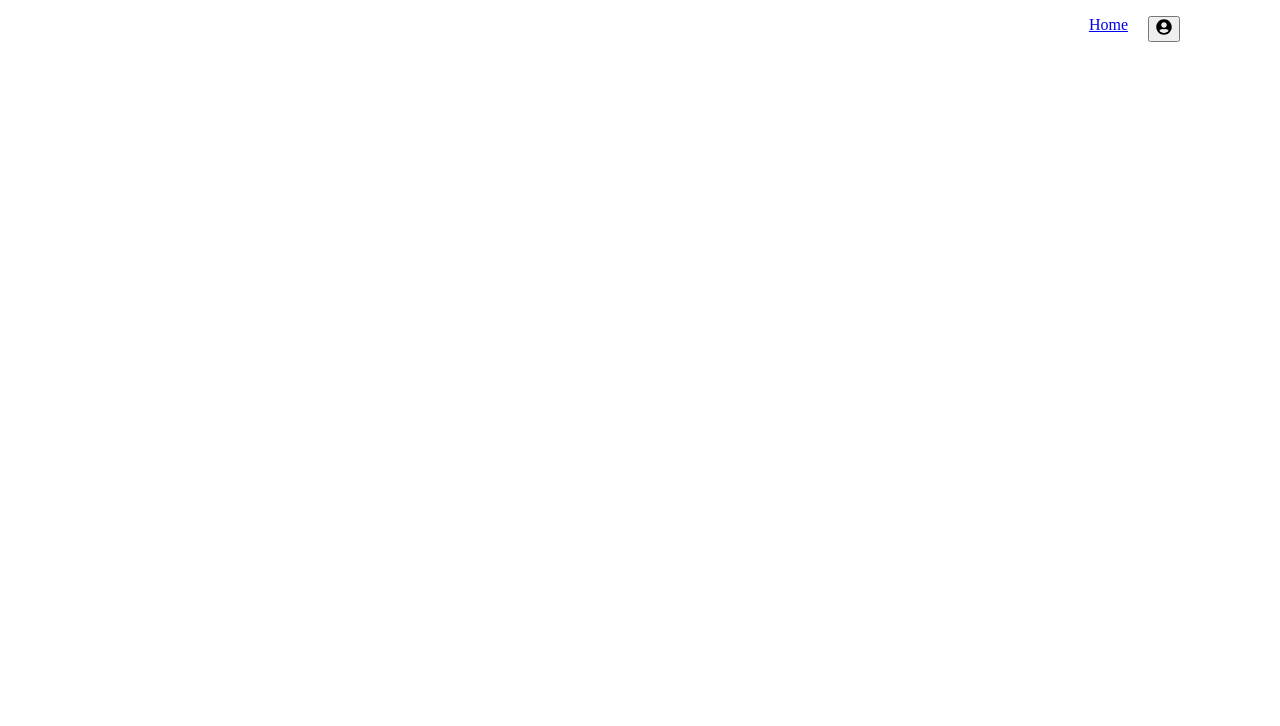
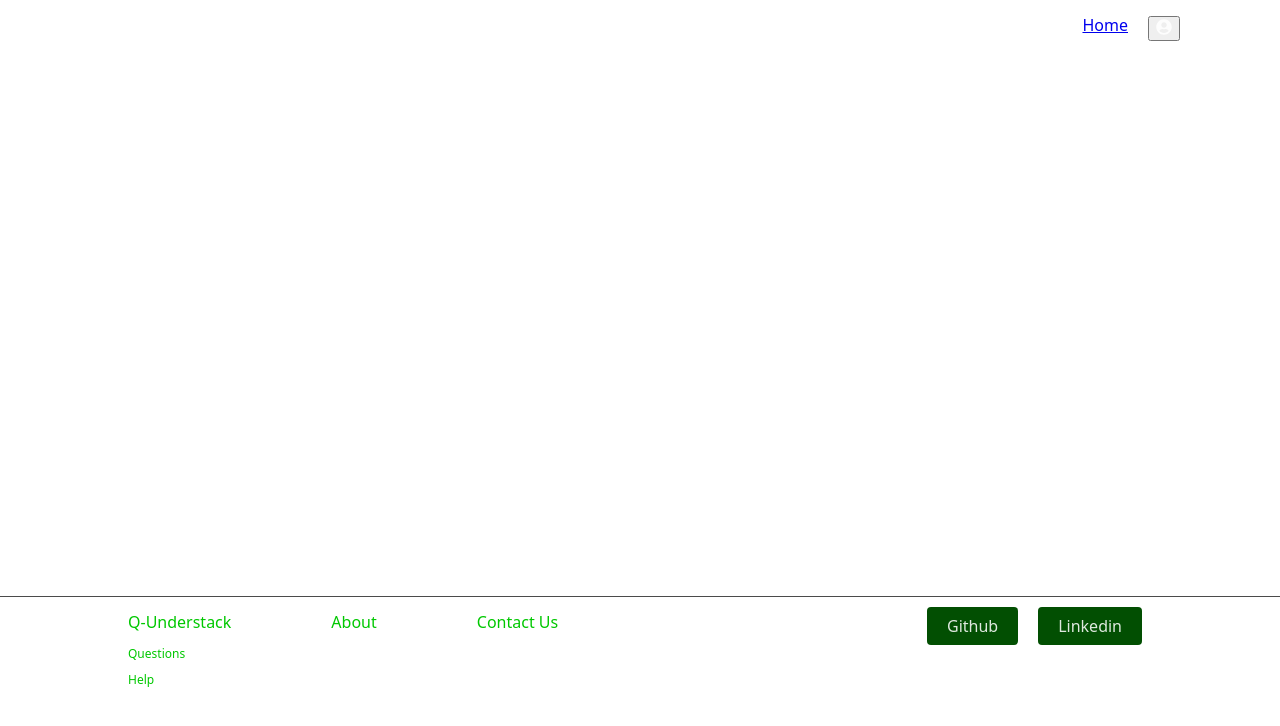
Before and after one commit to Sohna-AI/q-understack, a React (Vite) app in the folder react-vite/: page / in a window 1280 px wide. Shown: the top 726 px of the page. Built offline with nearby package versions, Linux system fonts and the light colour scheme; no server answers.

Commit message:
added auto light/dark mode, created css variables for reused values, created Footer component, adjusted Layout as needed

```diff
--- /dev/null
+++ b/react-vite/src/components/Footer/Footer.css
@@ -0,0 +1,39 @@
+footer {
+    border-top: 1px solid var(--border-color);
+    height: 200px;
+    margin-top: 100px;
+}
+
+footer>div {
+    display: flex;
+    justify-content: space-between;
+    width: 80vw;
+    margin: 0 auto;
+}
+
+footer #site_links {
+    color: var(--link-color);
+    display: flex;
+    gap: 100px;
+}
+
+footer #site_links p:hover {
+    color: rgb(0, 250, 0);
+}
+
+footer #site_links #sub_links {
+    font-size: 12px;
+}
+
+footer #social_links button {
+    border: none;
+    border-radius: .25rem;
+    background-color: var(--button-color);
+    cursor: pointer;
+    padding: 10px 20px;
+    margin: 10px;
+}
+
+footer #social_links button:hover {
+    background-color: var(--button-color-hover);
+}
--- /dev/null
+++ b/react-vite/src/components/Footer/Footer.jsx
@@ -0,0 +1,26 @@
+import './Footer.css';
+
+export default function Footer() {
+    return (
+        <footer>
+            <div>
+
+                <div id='site_links'>
+                    <div>
+                        <p>Q-Understack</p>
+                        <div id='sub_links'>
+                            <p>Questions</p>
+                            <p>Help</p>
+                        </div>
+                    </div>
+                    <p>About</p>
+                    <p>Contact Us</p>
+                </div>
+                <div id='social_links'>
+                    <button>Github</button>
+                    <button>Linkedin</button>
+                </div>
+            </div>
+        </footer>
+    )
+}
--- /dev/null
+++ b/react-vite/src/components/Footer/index.js
@@ -0,0 +1,3 @@
+import Footer from "./Footer";
+
+export default Footer;
--- a/react-vite/src/components/LandingPage/LandingPage.jsx
+++ b/react-vite/src/components/LandingPage/LandingPage.jsx
@@ -13,7 +13,7 @@ export default function LandingPage() {
     } else {
         content = (
             <QuestionListPage
-            // homePage={true}
+                homePage={true}
             />
         )
     }
--- a/react-vite/src/components/QuestionListPage/QuestionCard.jsx
+++ b/react-vite/src/components/QuestionListPage/QuestionCard.jsx
@@ -11,7 +11,6 @@ export default function QuestionCard({ title, details, tags, upVotes, downVotes,
             <div className="title-tags__container">
                 <h2>{title}</h2>
                 {!homePage && <p>{details}</p>}
-                {/* <div className="tag-author__container"> */}
                 <div className="tags__container">
                     {tags.map((tag) => {
                         return (
@@ -21,7 +20,6 @@ export default function QuestionCard({ title, details, tags, upVotes, downVotes,
                         )
                     })}
                 </div>
-                {/* </div> */}
                 <p className="author">{author.username}</p>
             </div>
         </div>
--- a/react-vite/src/components/QuestionListPage/QuestionListPage.css
+++ b/react-vite/src/components/QuestionListPage/QuestionListPage.css
@@ -1,6 +1,5 @@
 #question-card__container {
-    /* TODO Fix question card width */
-    width: 50vw;
+    width: var(--group-card-width);
     margin: 0 auto;
 }
 
@@ -11,7 +10,7 @@
 }
 
 #question-list__header button {
-    background-color: rgb(2, 79, 2);
+    background-color: var(--button-color);
     border: none;
     border-radius: .25rem;
     color: white;
@@ -21,17 +20,18 @@
 }
 
 #question-list__header button:hover {
-    background-color: rgb(0, 100, 0);
+    background-color: var(--button-color-hover);
 }
 
+
 .question-card {
-    border-top: 1px solid black;
+    border-top: 1px solid var(--border-color);
     display: flex;
     align-items: center;
 }
 
 .question-card:last-of-type {
-    border-bottom: 1px solid black;
+    border-bottom: 1px solid var(--border-color);
 }
 
 .question-card .votes-answers__container {
@@ -41,8 +41,9 @@
 }
 
 .question-card .votes-answers__container * {
-    margin: 0 15px;
+    margin: 2px 15px;
     font-weight: bold;
+    font-size: 12px;
     white-space: nowrap;
     /**^ Prevents Answer tag from wrapping when title is 2 lines */
 }
@@ -70,4 +71,5 @@
 
 .question-card .author {
     text-align: end;
+    width: calc(var(--group-card-width) - 150px);
 }
--- a/react-vite/src/components/QuestionListPage/QuestionListPage.jsx
+++ b/react-vite/src/components/QuestionListPage/QuestionListPage.jsx
@@ -35,8 +35,7 @@ function QuestionListPage({ homePage }) {
                                             key={question.id}
                                             title={question.title}
                                             details={question.details}
-                                            // tags={question.tags}
-                                            tags={[{ tag_name: 'hugging-face-transformers' }, { tag_name: 'machine-learning' }, { tag_name: 'large-language-model' }, { tag_name: 'virtual-machines' }, { tag_name: 'react-redux' }]}
+                                            tags={question.tags}
                                             upVotes={question.up_votes}
                                             downVotes={question.down_votes}
                                             numAnswers={question.num_answers}
--- /dev/null
+++ b/react-vite/src/components/Sidebar/Siderbar.jsx
@@ -0,0 +1,3 @@
+export default function Sidebar() {
+    return null;
+}
--- /dev/null
+++ b/react-vite/src/components/Sidebar/index.js
@@ -0,0 +1,3 @@
+import Sidebar from "./Siderbar";
+
+export default Sidebar;
--- a/react-vite/src/index.css
+++ b/react-vite/src/index.css
@@ -1 +1,40 @@
 /* TODO: Add sitewide styles */
+
+:root {
+    --border-color: rgb(75, 75, 75);
+    --button-color: rgb(2, 79, 2);
+    --button-color-hover: rgb(0, 100, 0);
+    --group-card-width: clamp(400px, 50vw, 800px);
+    --link-color: rgb(0, 200, 0);
+    color-scheme: light dark;
+    color: rgba(255, 255, 255, 0.87);
+    background-color: #1F1F1F;
+    font-family: system-ui, -apple-system, BlinkMacSystemFont, 'Segoe UI', Roboto, Oxygen, Ubuntu, Cantarell, 'Open Sans', 'Helvetica Neue', sans-serif;
+
+    font-synthesis: none;
+    text-rendering: optimizeLegibility;
+    -webkit-font-smoothing: antialiased;
+    -moz-osx-font-smoothing: grayscale;
+    -webkit-text-size-adjust: 100%;
+}
+
+/** Keeps Footer at bottom of page regardless of content
+**  without adding unnecessary height */
+#main_container {
+    min-height: calc(100vh - 320px);
+}
+
+#main__container {
+    display: flex;
+}
+
+@media (prefers-color-scheme: light) {
+    :root {
+        color: black;
+        background-color: #ffffff;
+    }
+
+    button {
+        color: rgba(255, 255, 255, 0.87);
+    }
+}
--- a/react-vite/src/router/Layout.jsx
+++ b/react-vite/src/router/Layout.jsx
@@ -4,6 +4,8 @@ import { useDispatch } from "react-redux";
 import { ModalProvider, Modal } from "../context/Modal";
 import { thunkAuthenticate } from "../redux/session";
 import Navigation from "../components/Navigation/Navigation";
+import Sidebar from "../components/Sidebar";
+import Footer from "../components/Footer/Footer";
 
 export default function Layout() {
     const dispatch = useDispatch();
@@ -15,9 +17,15 @@ export default function Layout() {
     return (
         <>
             <ModalProvider>
-                <Navigation />
-                {isLoaded && <Outlet />}
-                <Modal />
+                <div id="main_container">
+                    <Navigation />
+                    <div id="main__container">
+                        <Sidebar />
+                        {isLoaded && <Outlet />}
+                        <Modal />
+                    </div>
+                </div>
+                <Footer />
             </ModalProvider>
         </>
     );
```
